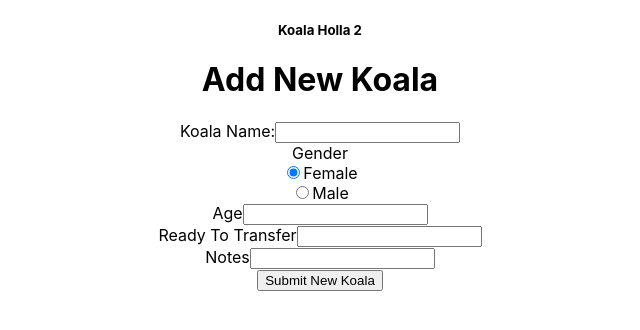
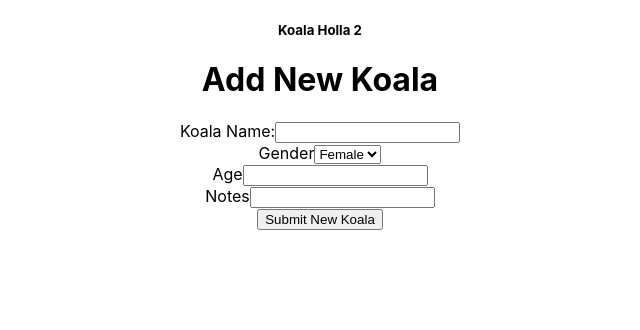
Before and after one commit to morgancostigan/Koala-Holla-SQL, a React (Create React App) app: page / in a window 1280 px wide. Shown: the top 330 px of the page, without its empty margins (320-960 px from the left). Built offline with nearby package versions, Linux system fonts and the light colour scheme.

Commit message:
input form complete

```diff
--- a/src/Form/Form.js
+++ b/src/Form/Form.js
@@ -5,23 +5,23 @@ class Form extends Component {
 
     state = {
         name: '',
-        gender: '',
+        gender: 'female',
         age: '',
-        ready_to_transfer: '',
         notes: '',
     };
 
     postNewKoala = (event) => {
         event.preventDefault();
 
-        if (this.state.name && this.state.style && this.state.release && this.state.description) {
+        if (this.state.name && this.state.age) {
+            console.log('this.state', this.state);
+
             this.props.dispatch({
                 type: 'ADD_KOALA',
                 payload: {
                     name: this.state.name,
                     gender: this.state.gender,
                     age: this.state.age,
-                    ready_to_transfer: this.state.ready_to_transfer,
                     notes: this.state.notes,
                 },
             })
@@ -58,18 +58,10 @@ class Form extends Component {
                     <div>
                         <label htmlFor="gender">
                             Gender
-                            {/* ///////fix this */}
-                            <div>
-                                <input type="radio" id="female" name="gender" value="female"
-                                    onChange={this.handleInputChangeFor('gender')}
-                                    checked />
-                                    <label for="Female">Female</label>
-                            </div>
-                            <div>
-                                <input type="radio" id="male" name="gender" value="male"
-                                onChange={this.handleInputChangeFor('gender')} />
-                                    <label for="Male">Male</label>
-                            </div>
+                            <select name="gender" onChange={this.handleInputChangeFor('gender')}>
+                                <option value="female">Female</option>
+                                <option value="male">Male</option>
+                            </select>
                         </label>
                     </div>
                     <div>
@@ -80,17 +72,6 @@ class Form extends Component {
                                 name="age"
                                 value={this.state.age}
                                 onChange={this.handleInputChangeFor('age')}
-                            />
-                        </label>
-                    </div>
-                    <div>
-                        <label htmlFor="ready_to_transfer">
-                            Ready To Transfer
-                            <input
-                                type="boolean"
-                                name="ready_to_transfer"
-                                value={this.state.ready_to_transfer}
-                                onChange={this.handleInputChangeFor('ready_to_transfer')}
                             />
                         </label>
                     </div>
@@ -121,4 +102,8 @@ class Form extends Component {
 
 
 
-export default Form;
+const mapStateToProps = reduxStore => ({
+    reduxStore
+});
+
+export default connect(mapStateToProps)(Form);
```
